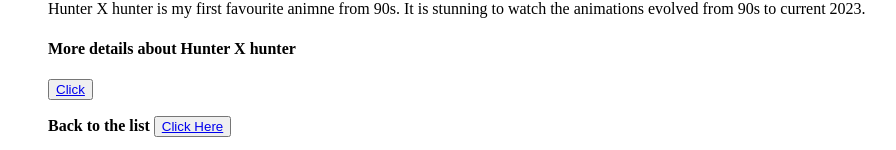
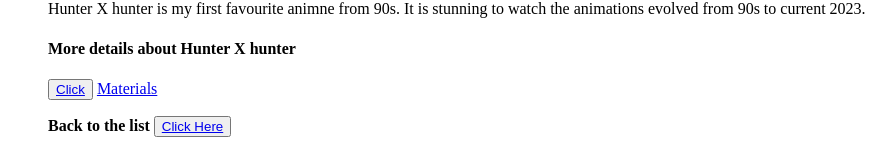
Before and after one commit to DanielShin2/first_website, a plain HTML site: page pages/animes.html in a window 1280 px wide. Shown: the part 1803-1953 px from the top of the page, without its empty margins (0-896 px from the left). Drawn offline with Linux system fonts and the light colour scheme; files whose address does not match are found by name.

Commit message:
Update animes.html

```diff
--- a/pages/animes.html
+++ b/pages/animes.html
@@ -40,6 +40,8 @@
 
         <button><a href="./hunter.html">Click</a></button>
 
+        <a href="/nav.html">Materials</a>
+
         <p><b>Back to the list</b>
         <button>
             <a href="/nav.html">Click Here</a>
```
